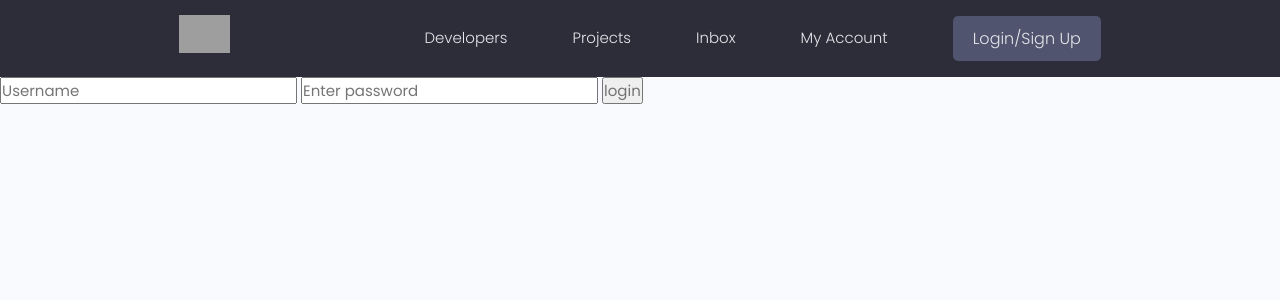
After one commit to hasanulferoz/1st-django-project, a Django app: page /login/ in a window 1280 px wide. The commit adds this page. Shown: the top 300 px of the page. Run offline with Django 4.2, Linux system fonts and the light colour scheme; some libraries are stand-ins or nearby versions; grey boxes are pictures that could not be loaded.

Commit message:
User Login, Logout and Flash Messages

```diff
--- a/projects/views.py
+++ b/projects/views.py
@@ -1,5 +1,6 @@
 from django.shortcuts import render, redirect
 from django.http import HttpResponse
+from django.contrib.auth.decorators import login_required
 from .models import Project
 from .forms import ProjectForm
 
@@ -31,6 +32,7 @@ def project(request, pk):
     tags = projectObj.tags.all()
     return render(request, 'projects/Single-project.html', { 'project': projectObj, 'tags': tags })
 
+@login_required(login_url="login")
 def createProject(request):
     form = ProjectForm()
 
@@ -42,7 +44,7 @@ def createProject(request):
     context = { 'form': form }
     return render(request, 'projects/project_form.html', context)
 
-
+@login_required(login_url="login")
 def updateProject(request, pk):
     project = Project.objects.get(id=pk)
     form = ProjectForm(instance=project)
@@ -54,7 +56,7 @@ def updateProject(request, pk):
             return redirect('projects')
     context = { 'form': form }
     return render(request, 'projects/project_form.html', context)
-
+@login_required(login_url="login")
 def deleteProject(request, pk):
     project = Project.objects.get(id=pk)
     if request.method== 'POST':
--- a/templates/main.html
+++ b/templates/main.html
@@ -19,7 +19,13 @@
 </head>
 <body>
     {% include 'navbar.html' %}
-
+        {% if messages %}
+        <ul class="messages">
+            {% for message in messages %}
+            <li{% if message.tags %} class="{{ message.tags }}"{% endif %}>{{ message }}</li>
+            {% endfor %}
+        </ul>
+        {% endif %}
     {% block content %}
 
     {% endblock content %}
--- a/templates/navbar.html
+++ b/templates/navbar.html
@@ -17,8 +17,13 @@
           <li class="header__menuItem"><a href="{% url 'projects' %}">Projects</a></li>
           <li class="header__menuItem"><a href="">Inbox</a></li>
           <li class="header__menuItem"><a href="">My Account</a></li>
+
+          {% if request.user.is_authenticated %}
           <li class="header__menuItem"><a href="{% url 'create-project' %}">Add Project</a></li>
-          <li class="header__menuItem"><a href="" class="btn btn--sub">Login/Sign Up</a></li>
+          <li class="header__menuItem"><a href="{% url 'logout' %}" class="btn btn--sub">Logout</a></li>
+          {% else %}
+          <li class="header__menuItem"><a href="{% url 'login' %}" class="btn btn--sub">Login/Sign Up</a></li>
+          {% endif %}
         </ul>
       </nav>
     </div>
--- /dev/null
+++ b/users/templates/users/login_register.html
@@ -0,0 +1,14 @@
+{% extends 'main.html' %}
+
+{% block content %}
+
+<form action="{% url 'login' %}" method="POST">
+    {% csrf_token %}
+    <input type="text" name="username" placeholder="Username" />
+    <input type="password" name="password" placeholder="Enter password" />
+    <input type="submit" value="login" />
+
+</form>
+
+
+{% endblock content %}
--- a/users/urls.py
+++ b/users/urls.py
@@ -4,6 +4,12 @@ from django.urls import path
 from . import views
 
 urlpatterns = [
+
+    path('login/',views.loginUser, name='login'),
+    path('logout/',views.logoutUser, name='logout'),
+
+
+
     path('', views.profiles, name="profiles"),
     path('profile/<str:pk>/', views.userProfile, name="user-profile")
 ]
--- a/users/views.py
+++ b/users/views.py
@@ -1,7 +1,36 @@
-from django.shortcuts import render
+from django.shortcuts import render, redirect
+from django.contrib.auth import login, authenticate, logout
+from django.contrib.auth.decorators import login_required
+from django.contrib import messages
+from django.contrib.auth.models import User
 from .models import Profile
 
-# Create your views here.
+def loginUser(request):
+    if request.user.is_authenticated:
+        return redirect('profiles')
+
+    if request.method == 'POST':
+        username = request.POST['username']
+        password = request.POST['password']
+
+        try:
+            user = User.objects.get(username=username)
+        except:
+            messages.error(request,'Username does not exist')
+
+        user = authenticate(request, username=username, password=password)
+
+        if user is not None:
+            login(request, user)
+            return redirect('profiles')
+        else:
+            messages.error(request,'Username OR password is incorect')
+    return render(request, 'users/login_register.html')
+
+def logoutUser(request):
+    logout(request)
+    messages.error(request, 'User was logged out')
+    return redirect('login')
 
 def profiles(request):
     profiles = Profile.objects.all()
```
